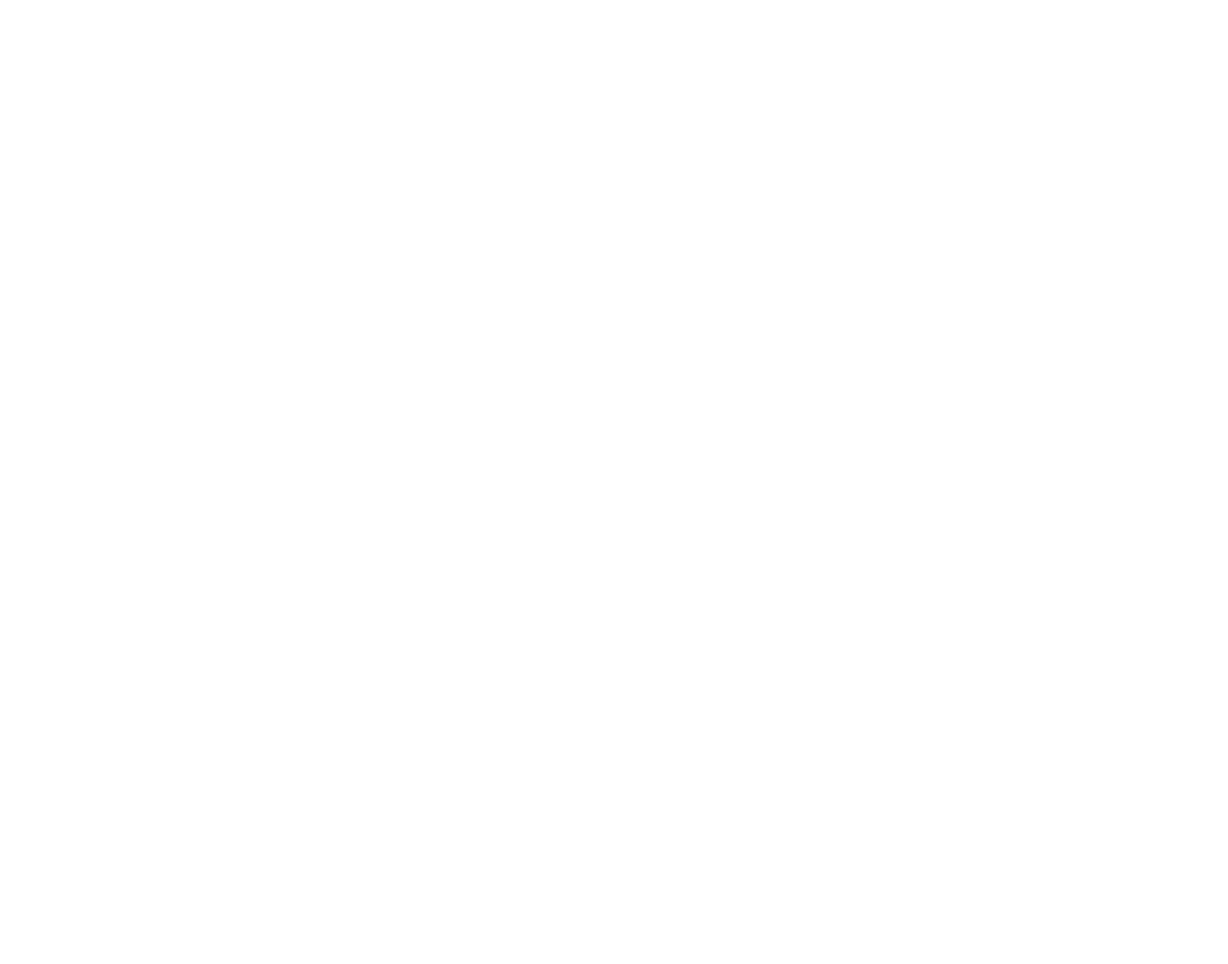
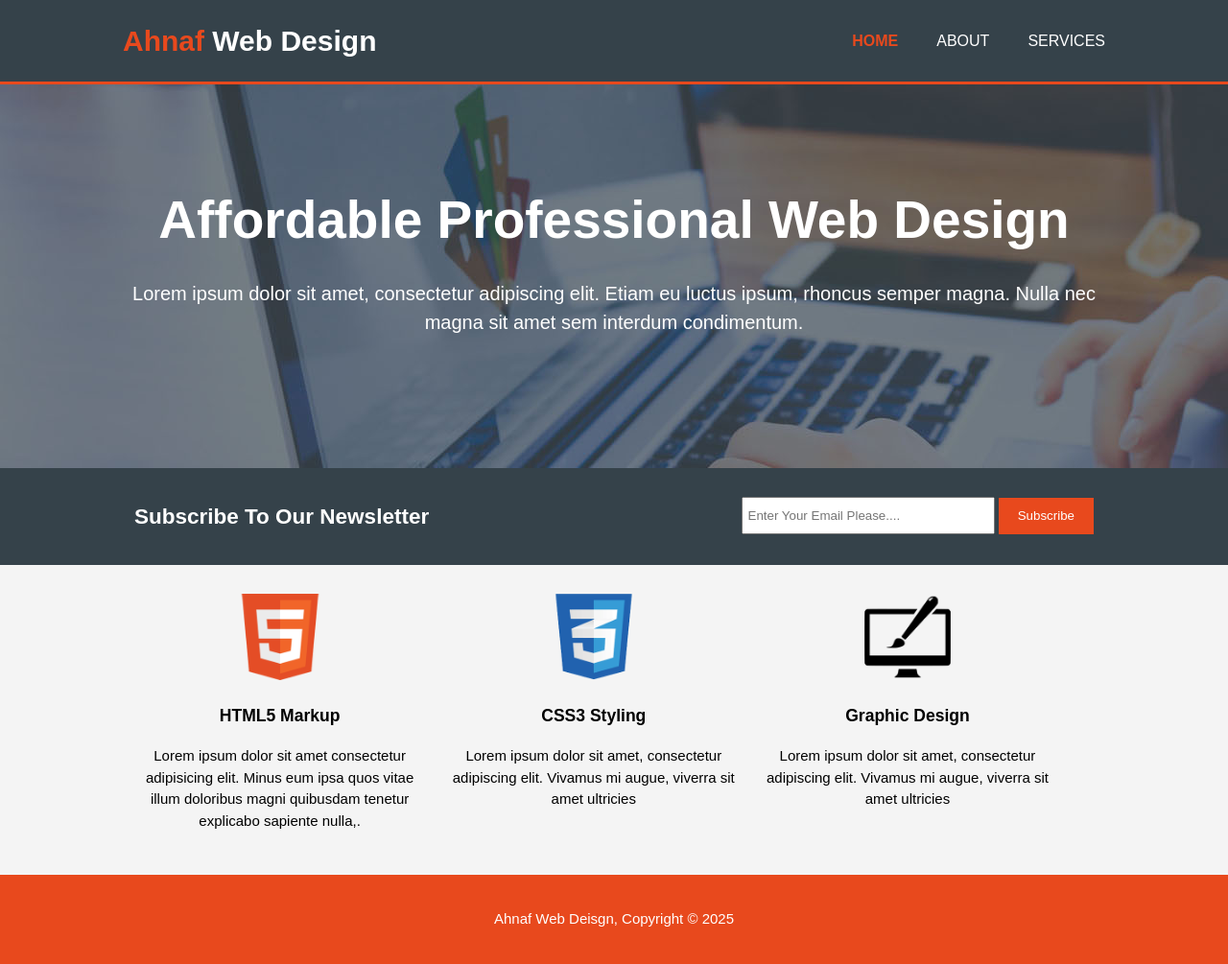
Before and after one commit to CT-ahnafarnob/acme-web-design-cloned, a plain HTML site: page index.html in a window 1280 px wide. Shown: the whole page at 96% size. Before the commit the page ends 800 px from the top, so only its background shows below. Drawn offline with Linux system fonts and the light colour scheme.

Commit message:
Added about us and index completed page

```diff
--- a/index.html
+++ b/index.html
@@ -3,8 +3,74 @@
   <head>
     <meta charset="UTF-8" />
     <meta name="viewport" content="width=device-width, initial-scale=1.0" />
-    <title>Acme Web Design</title>
+    <meta name="author" content="Ahnaf Arnob" />
     <link rel="stylesheet" href="./styles/style.css" />
+    <title>Ahnaf Web Design</title>
   </head>
-  <body></body>
+  <body>
+    <header>
+      <div class="container">
+        <div class="branding">
+         <h1><span class="highlight"> Ahnaf </span>  Web Design</h1>
+          <nav>
+            <ul>
+              <li class="current"><a href="index.html">Home</a></li>
+              <li><a href="about.html">About</a></li>
+              <li><a href="services.html">Services</a></li>
+            </ul>
+          </nav>
+        </div>
+      </div>
+    </header>
+    <section id="showcase">
+      <div class="container">
+        <h1>Affordable Professional Web Design</h1>
+        <p>
+          Lorem ipsum dolor sit amet, consectetur adipiscing elit. Etiam eu
+          luctus ipsum, rhoncus semper magna. Nulla nec magna sit amet sem
+          interdum condimentum.
+        </p>
+      </div>
+    </section>
+    <section id="newsletter">
+      <div class="container">
+        <h1>Subscribe To Our Newsletter</h1>
+        <form action="">
+          <input type="email" placeholder="Enter Your Email Please...." />
+          <button type="submit" class="button_1">Subscribe</button>
+        </form>
+      </div>
+    </section>
+    <section id="boxes">
+      <div class="container">
+        <div class="box">
+          <img src="./images/logo_html.png" alt="">
+          <h3>HTML5 Markup</h3>
+          <p>
+            Lorem ipsum dolor sit amet consectetur adipisicing elit. Minus eum
+            ipsa quos vitae illum doloribus magni quibusdam tenetur explicabo
+            sapiente nulla,.
+          </p>
+        </div>
+         <div class="box">
+          <img src="./images/logo_css.png" alt="">
+          <h3>CSS3 Styling</h3>
+          <p>
+            Lorem ipsum dolor sit amet, consectetur adipiscing elit. Vivamus mi augue, viverra sit amet ultricies
+          </p>
+        </div>
+         <div class="box">
+          <img src="./images/logo_brush.png" alt="">
+          <h3>Graphic Design</h3>
+          <p>
+              Lorem ipsum dolor sit amet, consectetur adipiscing elit. Vivamus mi augue, viverra sit amet ultricies</h3>
+
+          </p>
+        </div>
+      </div>
+    </section>
+    <footer>
+      <p>Ahnaf Web Deisgn, Copyright &copy; 2025</p>
+    </footer>
+  </body>
 </html>
--- a/styles/style.css
+++ b/styles/style.css
@@ -0,0 +1,159 @@
+body {
+  margin: 0;
+  padding: 0;
+  font-family: Arial, Helvetica, sans-serif;
+  font-size: 15px;
+  line-height: 1.5;
+  background-color: #f4f4f4;
+}
+
+/* Global */
+.container {
+  width: 80%;
+  margin: auto;
+  overflow: hidden;
+}
+.dark {
+  padding: 20px;
+  background: #35424a;
+  color: #ffffff;
+  margin: 10px 0 10px;
+}
+
+.button_1 {
+  height: 38px;
+  background: #e8491d;
+  border: none;
+  color: #ffffff;
+  padding: 2px 20px;
+}
+.highlight {
+  color: #e8491d;
+  font-weight: bold;
+}
+
+/* Header */
+header {
+  background-color: #35424a;
+  color: #ffffff;
+  min-height: 70px;
+  border-bottom: #e8491d 3px solid;
+}
+header a {
+  color: white;
+  text-decoration: none;
+  text-transform: uppercase;
+  font-size: 16px;
+}
+
+header ul {
+  margin: 0;
+  padding: 0;
+  display: flex;
+  justify-content: flex-end;
+  gap: 40px;
+  list-style: none;
+  align-items: center;
+}
+.header li {
+  list-style: none;
+}
+header h1 {
+  display: inline;
+}
+
+.branding {
+  display: flex;
+  justify-content: space-between;
+  align-items: center;
+}
+
+header .highlight,
+header .current a {
+  color: #e8491d;
+  font-weight: bold;
+}
+
+header .current a:hover {
+  color: #cccccc;
+}
+header a:hover {
+  color: #e8491d;
+  font-weight: bold;
+}
+
+/* Showcase */
+
+#showcase {
+  min-height: 400px;
+  background: url(../images/showcase.jpg) no-repeat 0 -400px;
+  text-align: center;
+  color: #ffffff;
+}
+#showcase h1 {
+  margin-top: 100px;
+  font-size: 55px;
+  margin-bottom: 10px;
+}
+
+#showcase p {
+  font-size: 20px;
+}
+
+/* Newslatter */
+#newsletter {
+  background-color: #35424a;
+  padding: 15px;
+  color: #ffffff;
+}
+
+#newsletter h1 {
+  float: left;
+}
+#newsletter form {
+  float: right;
+  padding-top: 15px;
+}
+
+#newsletter input[type="email"] {
+  padding: 5px;
+  height: 25px;
+  width: 250px;
+}
+
+/* Boxes */
+#boxes {
+  margin-top: 20px;
+}
+
+#boxes .box {
+  text-align: center;
+  width: 30%;
+  padding: 10px;
+  float: left;
+}
+#boxes .box img {
+  width: 90px;
+}
+
+/* sidebar */
+aside#sidebar {
+  float: right;
+  width: 30%;
+  margin-top: 10px;
+}
+
+/* Article */
+article#main-col {
+  float: left;
+  width: 65%;
+}
+
+/* footer */
+footer {
+  background-color: #e8491d;
+  padding: 20px;
+  margin-top: 20px;
+  color: #ffffff;
+  text-align: center;
+}
```
Also changed, not shown: about.html (added, +77 -0 lines), images/cover-3.jpg (deleted), images/logo.png (added), images/logo_brush.png (added), images/logo_css.png (added), images/logo_html.png (added), images/showcase.jpg (added), service.html (added).
